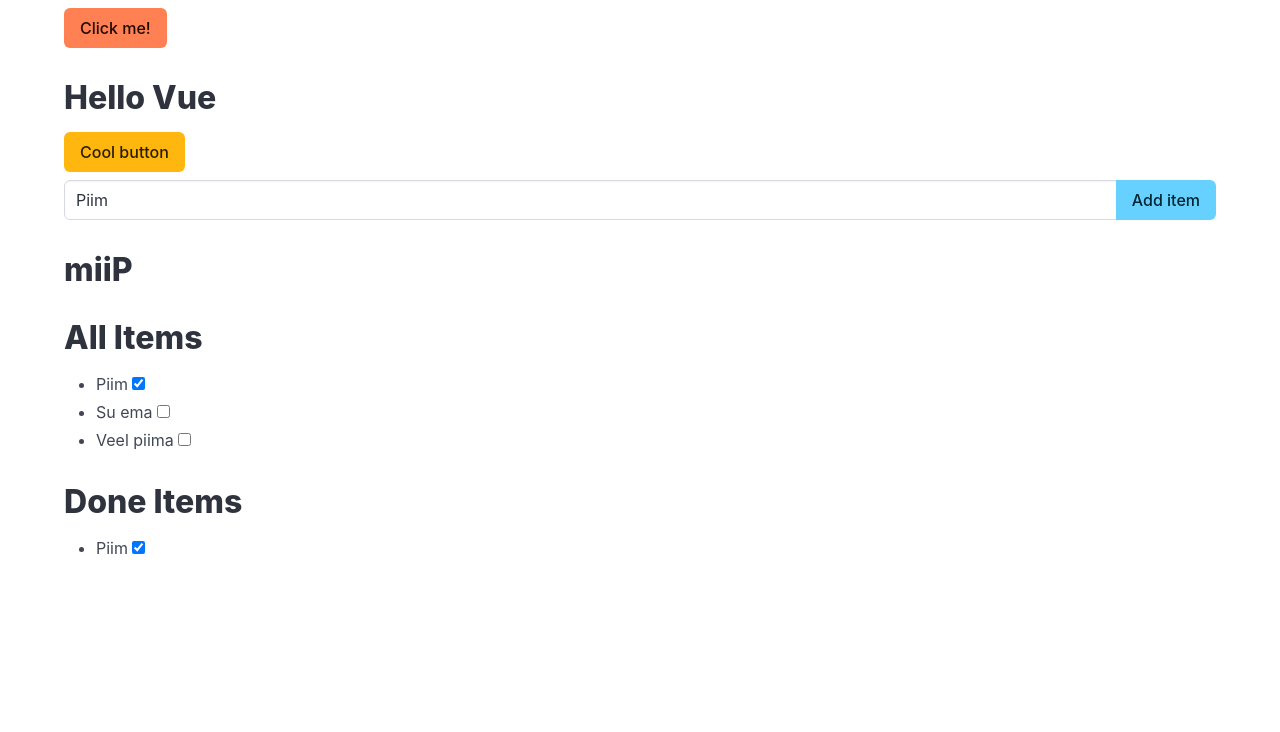
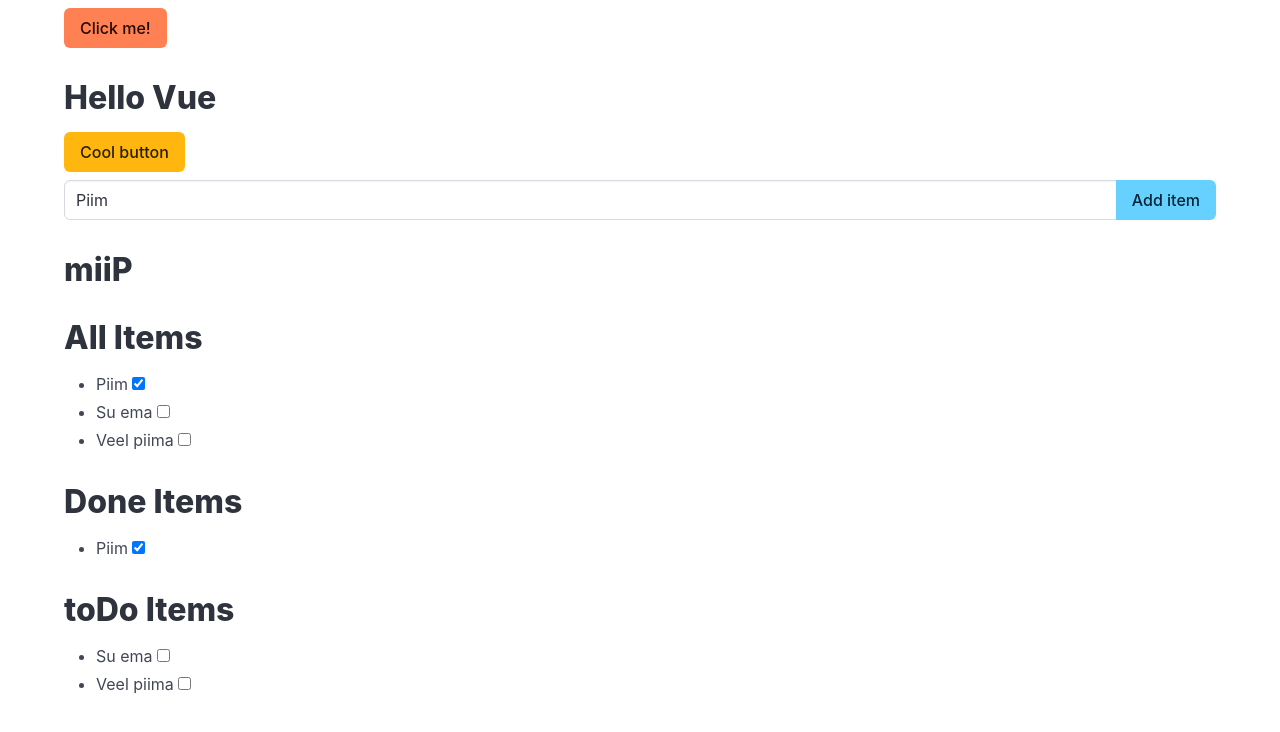
Before and after one commit to noramaishein-star/learnsjs, a JavaScript app: page / in a window 1280 px wide. Shown: the top 732 px of the page. Built offline with nearby package versions, Linux system fonts and the light colour scheme.

Commit message:
finish toDo

```diff
--- a/src/App.vue
+++ b/src/App.vue
@@ -1,6 +1,6 @@
 <script setup>
 import { computed, ref } from 'vue';
-
+import ItemList from './ItemList.vue';
 
 let message = ref('Hello Vue');
 let isDanger = ref(false);
@@ -20,6 +20,8 @@
 }
 
 let doneItems = computed(() => items.value.filter(item => item.isDone));
+let toDoItems = computed(() => items.value.filter(item => !item.isDone));
+
 
 
 </script>
@@ -44,21 +46,9 @@
       </div>
       <h1>{{ newItem.split('').reverse().join('') }}</h1>
 
-      <h1>All Items</h1>
-      <ul>
-        <li v-for="item in items">
-          {{ item.name }}
-          <input type="checkbox" v-model="item.isDone">
-        </li>
-      </ul>
-
-      <h1>Done Items</h1>
-      <ul>
-        <li v-for="item in doneItems">
-          {{ item.name }}
-          <input type="checkbox" v-model="item.isDone">
-        </li>
-      </ul>
+      <ItemList :items="items" title="All Items"></ItemList>
+      <ItemList :items="doneItems" title="Done Items"></ItemList>
+      <ItemList :items="toDoItems" title="toDo Items"></ItemList>
     </div>
   </div>
 </template>
--- /dev/null
+++ b/src/ItemList.vue
@@ -0,0 +1,12 @@
+<script setup>
+defineProps(['items', 'title']);
+</script>
+<template>
+ <h1>{{ title }}</h1>
+      <ul>
+        <li v-for="item in items" :key="item.id">
+          {{ item.name }}
+          <input type="checkbox" v-model="item.isDone">
+        </li>
+      </ul>
+</template>
```
